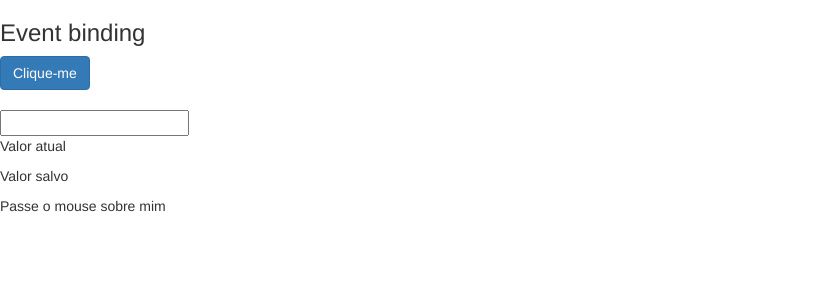
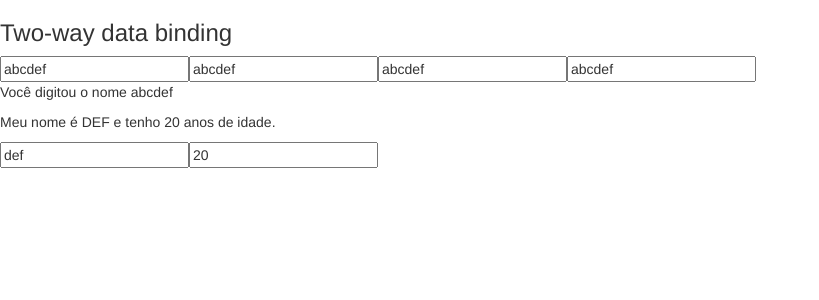
Before and after one commit to bonejah/angular, an Angular app in the folder angular-loiane/data-binding/: page / in a window 1280 px wide. Shown: the top 300 px of the page, without its empty margins (0-819 px from the left). Built offline with nearby package versions, Linux system fonts and the light colour scheme.

Commit message:
Finish chapter data-bindig

```diff
--- a/angular-loiane/data-binding/src/app/data-binding/data-binding.component.html
+++ b/angular-loiane/data-binding/src/app/data-binding/data-binding.component.html
@@ -1,5 +1,4 @@
-<section class="property-binding">
-  <!--
+<!--<section class="property-binding">
   <article>
     <h3>Interpolation / Interpolação</h3>
     <p>String renderizada com Interpolação: {{ url }}</p>
@@ -49,7 +48,7 @@
         [class.alert-danger]="classe.value == 'alert-danger'">
          Erro</div>
     </div>
-  </article>-->
+  </article>
 
   <article>
     <h3>Event binding</h3>
@@ -72,4 +71,5 @@
         Passe o mouse sobre mim</span>
     </div>
   </article>
-</section>
+</section>-->
+<app-meu-form></app-meu-form>
--- a/angular-loiane/data-binding/src/app/data-binding/data-binding.component.ts
+++ b/angular-loiane/data-binding/src/app/data-binding/data-binding.component.ts
@@ -15,7 +15,6 @@
   ]
 })
 export class DataBindingComponent implements OnInit {
-
   url: string = 'http://loiane.com';
   cursoAngular: boolean = true;
   urlImagem = 'https://static.omelete.uol.com.br/media/filer_public_thumbnails/filer_public/e3/b0/e3b0a3dc-4603-4e63-bcbc-cd42c334f3c7/09_09_destaque.png__250x250_q85_crop_subsampling-2_upscale.jpg';
--- /dev/null
+++ b/angular-loiane/data-binding/src/app/meu-form/meu-form.component.html
@@ -0,0 +1,30 @@
+<section>
+    <article>
+      <h3>Two-way data binding</h3>
+      <div>
+        <input type="text"
+          [value]="nome"
+          (input)="nome = $event.target.value"
+        />
+
+        <input type="text"
+          [ngModel]="nome"
+          (ngModelChange)="nome = $event"
+        />
+
+        <input type="text" [(ngModel)]="nome" />
+
+        <input type="text" bindon-ngModel="nome" />
+
+        <p>Você digitou o nome {{ nome }}</p>
+
+        <div>
+          <p> Meu nome é {{ pessoa.nome.toUpperCase() }} e tenho {{ pessoa.idade }} anos de idade.</p>
+          <input type="text" [(ngModel)]="pessoa.nome">
+          <input type="text" [(ngModel)]="pessoa.idade">
+        </div>
+
+
+      </div>
+    </article>
+  </section>
--- /dev/null
+++ b/angular-loiane/data-binding/src/app/meu-form/meu-form.component.ts
@@ -0,0 +1,20 @@
+import { Component, OnInit } from '@angular/core';
+
+@Component({
+  selector: 'app-meu-form',
+  templateUrl: './meu-form.component.html',
+  styleUrls: ['./meu-form.component.css']
+})
+export class MeuFormComponent implements OnInit {
+  nome: string = 'abcdef';
+  pessoa: any = {
+    nome: 'def',
+    idade: 20
+  }
+
+  constructor() { }
+
+  ngOnInit() {
+  }
+
+}
--- /dev/null
+++ b/angular-loiane/data-binding/src/app/meu-form/meu-form.module.ts
@@ -0,0 +1,21 @@
+import { NgModule } from '@angular/core';
+import { CommonModule } from '@angular/common';
+import { FormsModule } from '@angular/forms';
+
+import { MeuFormComponent } from './meu-form.component';
+
+@NgModule({
+  imports: [
+    CommonModule,
+    FormsModule
+  ],
+  declarations: [MeuFormComponent],
+  exports: [MeuFormComponent]
+})
+export class MeuFormModule {
+  nome: string = 'abcdef';
+  pessoa: any = {
+    nome: 'def',
+    idade: 20
+  }
+}
```
Also changed, not shown: angular-loiane/data-binding/src/app/app.module.ts (+8 -1 lines), angular-loiane/data-binding/src/app/meu-form/meu-form.component.css (added), 2 other files (tests, documents, lock files or other folders).
